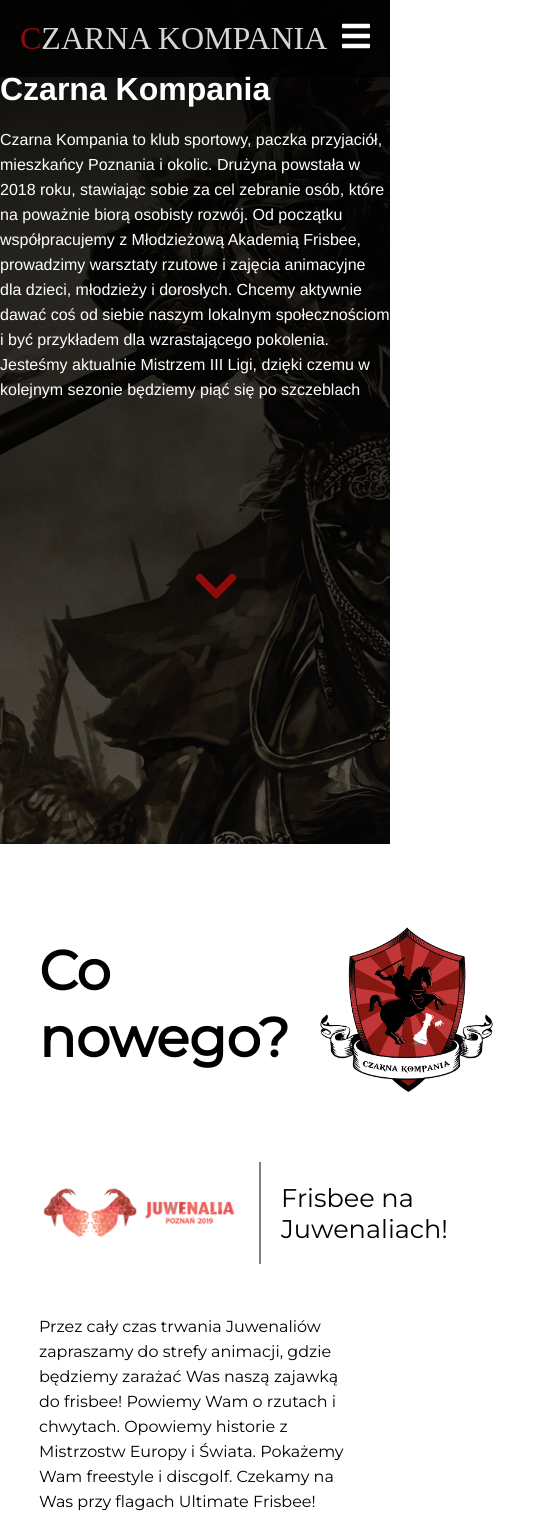
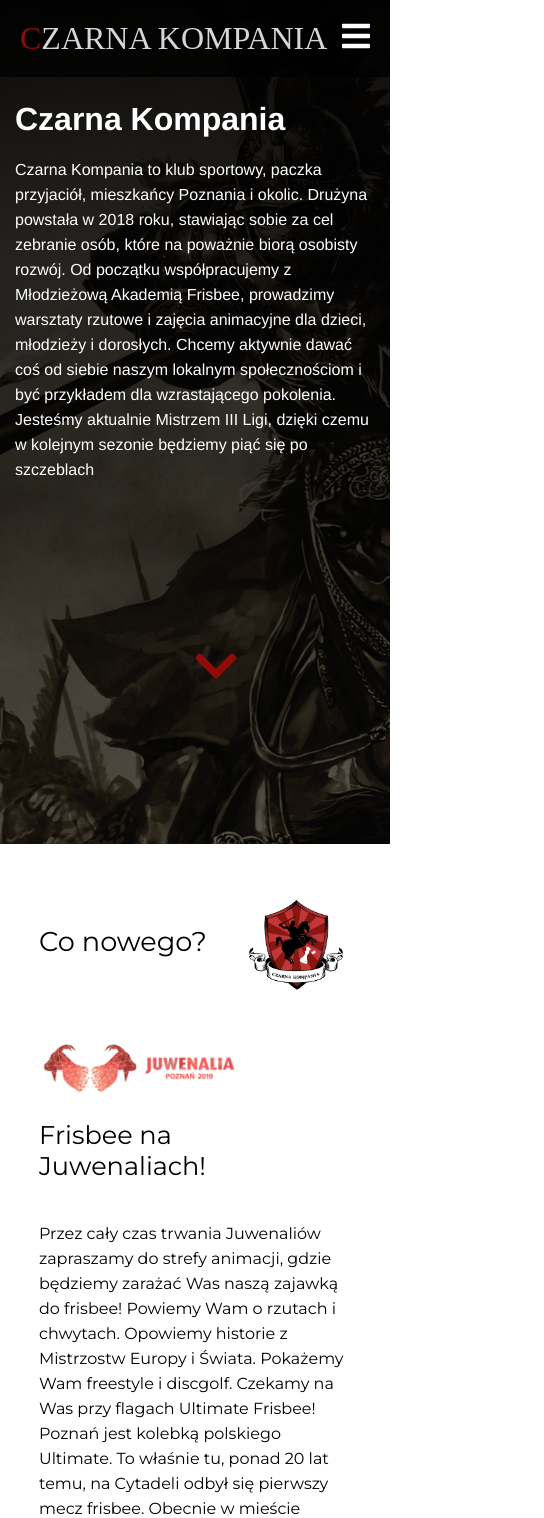
Before and after one commit to JacobKaczmarek/CzarnaKompania, a Vue app: page /#/ in a window 390 px wide. Shown: the top 1518 px of the page, 544 px wide, since content can reach past the window. Built offline with nearby package versions, Linux system fonts and the light colour scheme; a web font is replaced by a local one.

Commit message:
Fix mobile view

```diff
--- a/src/components/Ck.vue
+++ b/src/components/Ck.vue
@@ -57,6 +57,7 @@ html {
 .ckWrapper {
   display: block;
   text-align: left;
+  padding: 30px 15px;
   height: 90vh;
   color: white;
   line-height: 25px;
@@ -78,6 +79,11 @@ p {
   bottom: 30px;
   right: 30px;
   visibility: hidden;
+
+  @media (max-width: 765px) {
+    bottom: 10px;
+    right: 15px;
+  }
 }
 
 .arrow {
--- a/src/components/Contact.vue
+++ b/src/components/Contact.vue
@@ -23,14 +23,19 @@
 .contactWrapper {
   text-align: center;
   color: white;
-  margin-top: 40px;
-  margin: 10px;
+  margin: 30% 15px;
 
   @media (min-width: 768px) {
     position: relative;
     top: 30%;
     width: 70%;
     margin: auto;
+  }
+
+  h1 {
+    @media (max-width: 765px) {
+      font-size: 25px;
+    }
   }
 }
 
@@ -63,6 +68,9 @@
   font-size: 1.1em;
   font-weight: 400;
 
+  @media (max-width: 765px) {
+    font-size: 15px;
+  }
   i {
     margin-right: 10px;
   }
--- a/src/components/Navbar.vue
+++ b/src/components/Navbar.vue
@@ -12,38 +12,40 @@
 
 <script>
 export default {
-  name: 'Navbar',
+  name: "Navbar",
   data() {
     return {
+      folded: true,
       links: [
         {
           id: 0,
-          to: 'people',
-          text: 'Ludzie',
+          to: "people",
+          text: "Ludzie"
         },
         {
           id: 1,
-          to: 'ultimate',
-          text: 'Ultimate',
+          to: "ultimate",
+          text: "Ultimate"
         },
         {
           id: 2,
-          to: 'contact',
-          text: 'kontakt',
+          to: "contact",
+          text: "kontakt"
         },
         {
           id: 3,
-          to: 'training',
-          text: 'trenuj',
-        },
-      ],
+          to: "training",
+          text: "trenuj"
+        }
+      ]
     };
   },
   methods: {
     toggleMenu() {
-      $('#navigation').toggleClass('folded');
-    },
-  },
+      $("#navigation").toggleClass("folded");
+      this.folded = !this.folded;
+    }
+  }
 };
 </script>
 
--- a/src/components/News.vue
+++ b/src/components/News.vue
@@ -30,16 +30,28 @@ export default {
 }
 
 .header {
-  font-weight: normal;
-  font-size: 1.7em;
   display: flex;
   justify-content: space-between;
   align-items: center;
+
+  h1 {
+    font-weight: normal;
+
+    font-size: 1.7em;
+    @media (max-width: 765px) {
+      font-size: 1.7em;
+    }
+  }
 }
 
 .logo {
   height: 275px;
   width: 275px;
   margin: -20px;
+
+  @media (max-width: 765px) {
+    height: 150px;
+    width: 150px;
+  }
 }
 </style>
--- a/src/components/People.vue
+++ b/src/components/People.vue
@@ -22,6 +22,7 @@
 .peopleWrapper {
   display: block;
   text-align: left;
+  padding: 30px 15px;
   height: 90vh;
   color: white;
   line-height: 25px;
--- a/src/components/Post.vue
+++ b/src/components/Post.vue
@@ -23,13 +23,18 @@ export default {
 
 <style lang="scss" scoped>
 .postWrapper {
-  margin-top: 40px;
+  margin: 40px auto;
 }
 
 .header {
   display: flex;
   justify-content: flex-start;
   align-items: center;
+
+  @media (max-width: 765px) {
+    flex-direction: column;
+    align-items: flex-start;
+  }
 
   img {
     width: 200px;
@@ -42,11 +47,21 @@ export default {
     padding: 20px;
     margin-left: 20px;
     font-weight: normal;
+
+    @media (max-width: 7655px) {
+      border: none;
+      margin-left: 0;
+      padding-left: 0;
+    }
   }
 }
 
 .content {
   margin-top: 50px;
   line-height: 25px;
+
+  @media (max-width: 765px) {
+    margin-top: 20px;
+  }
 }
 </style>
--- a/src/components/Ultimate.vue
+++ b/src/components/Ultimate.vue
@@ -24,6 +24,7 @@
 .ultimateWrapper {
   display: block;
   text-align: left;
+  padding: 30px 15px;
   height: 90vh;
   color: white;
   line-height: 25px;
```
